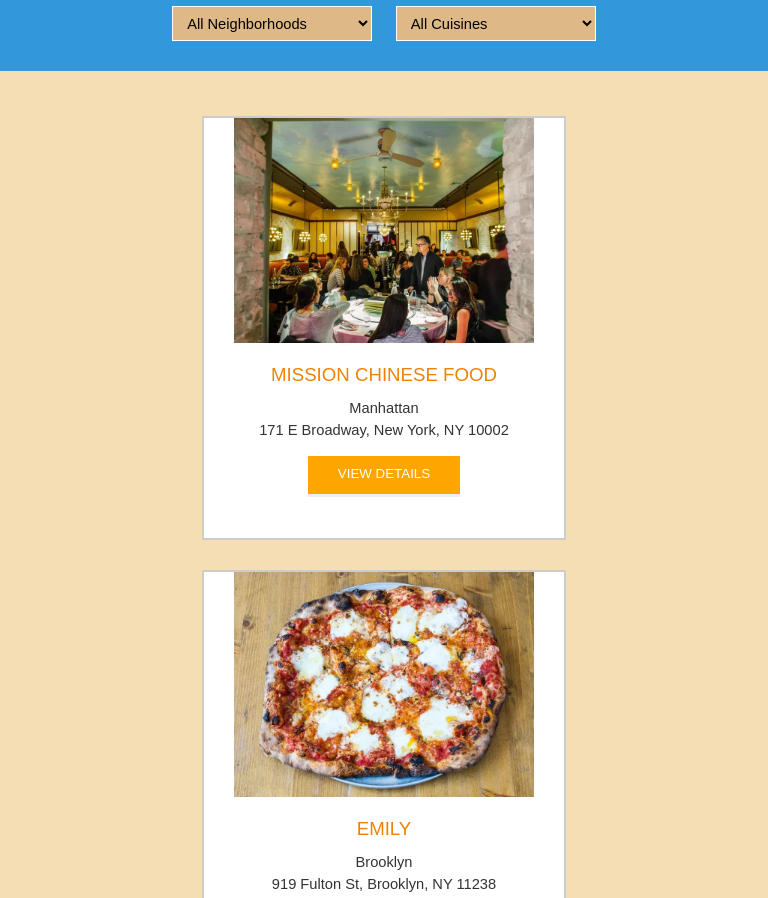
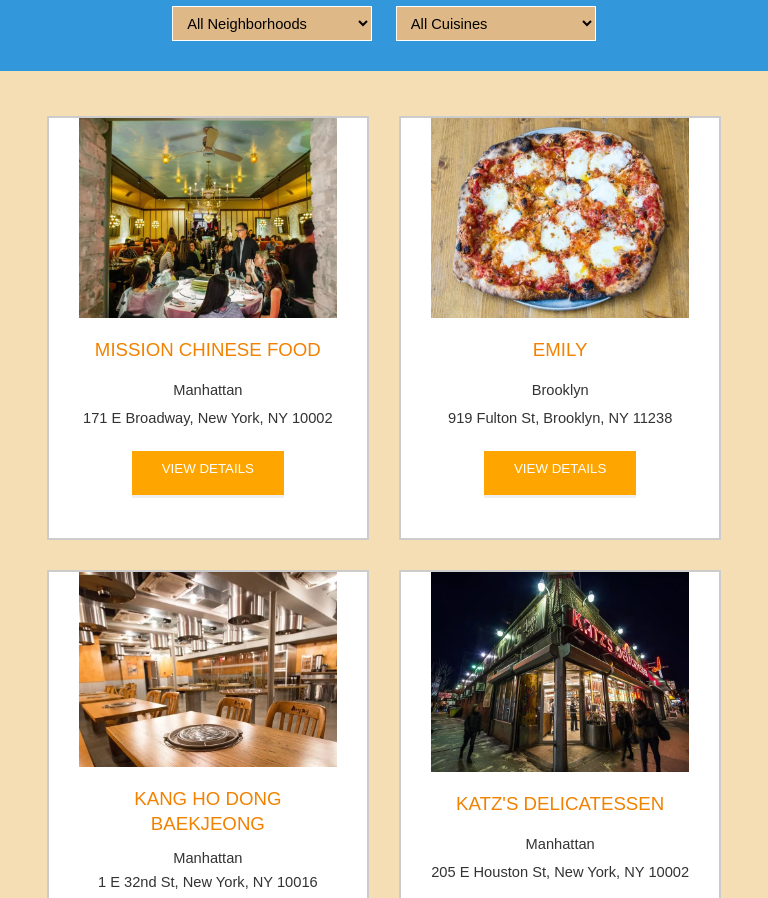
Before and after one commit to Leediyal14/FEND-Restaurant-Reviews-App, a plain HTML site: page index.html in a window 768 px wide. Shown: the part 645-1543 px from the top of the page. Drawn offline with nearby package versions, Linux system fonts and the light colour scheme.

Commit message:
Media Queries for Responsiveness

```diff
--- a/css/styles.css
+++ b/css/styles.css
@@ -334,3 +334,28 @@
 #restaurant-hours td {
   color: #666;
 }
+
+
+/* =============== Responsiveness Using Media Queries ============== */
+
+@media (min-width: 460px) and (max-width: 835px) {
+  #restaurants-list li{
+    max-width: 35%;
+    max-height: 150px;
+    display: flex;
+    flex-wrap: wrap;
+    justify-content: center;
+  }
+  #restaurants-list .restaurant-img {
+    max-height: 200px;
+  }
+}
+
+@media (max-width: 460px) {
+  .filter-options{
+    text-align: center;
+  }
+  #restaurant-list li h1 {
+    height: 25px;
+  }
+}
```
